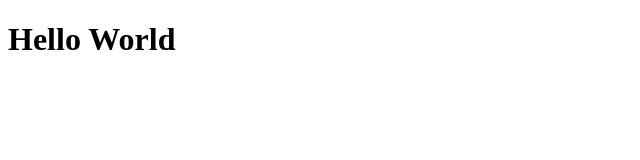
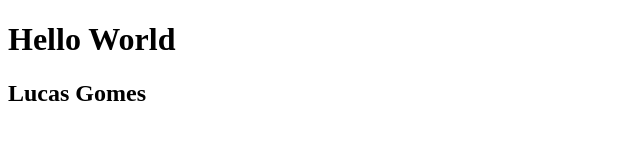
Before and after one commit to Lucasgprado/html5css3, a plain HTML site: page index.html in a window 1280 px wide. Shown: the whole page, without its empty margins (0-640 px from the left). Drawn offline with Linux system fonts and the light colour scheme.

Commit message:
modifiquei o arquivo index.html

```diff
--- a/index.html
+++ b/index.html
@@ -6,5 +6,6 @@
 
     <body>
         <h1>Hello World</h1>
+        <h2>Lucas Gomes</h2>
     </body>
 </html>
```
